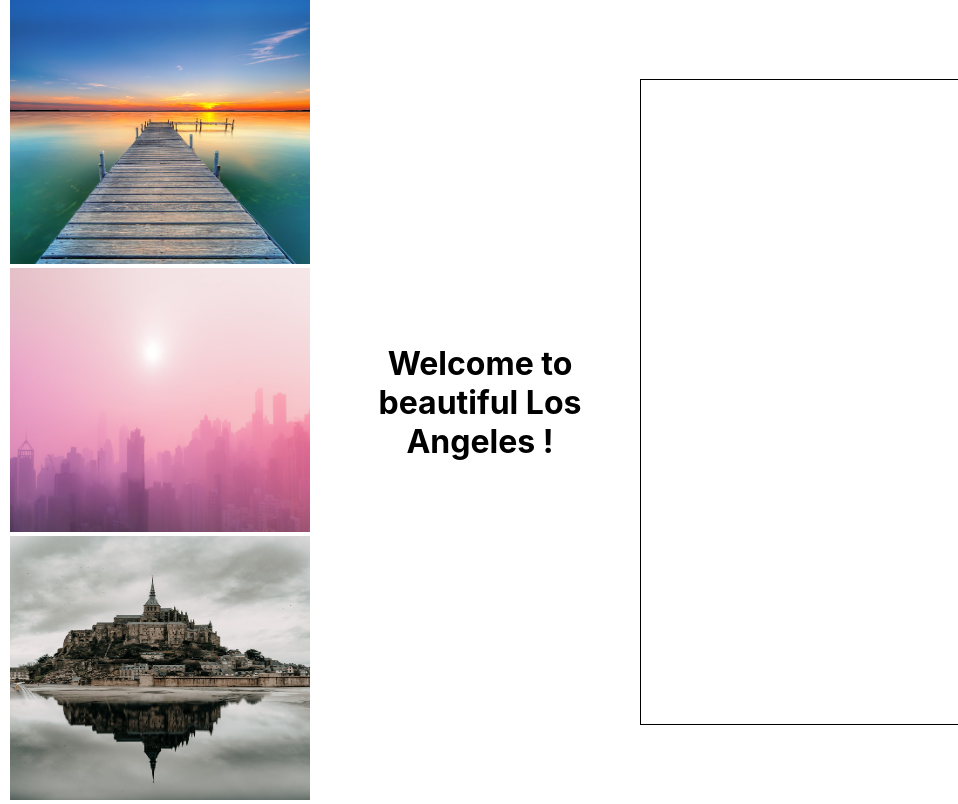
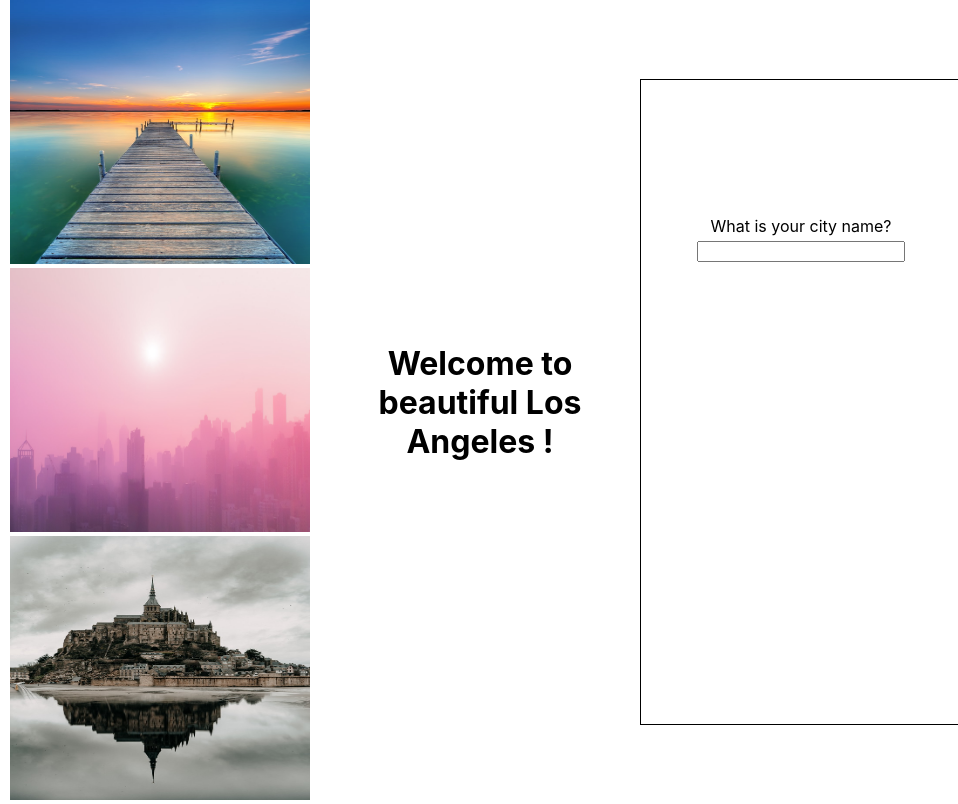
Before and after one commit to abrielcleaver/hb3-react-city-builder, a React (Create React App) app: page / in a window 1280 px wide. Shown: the whole page, without its empty margins (0-958 px from the left). Built offline with nearby package versions, Linux system fonts and the light colour scheme.

Commit message:
Add CityNameInpu component to App but unable to type in input box without getting error

```diff
--- a/src/App.js
+++ b/src/App.js
@@ -33,6 +33,7 @@ function App() {
       </h1>
       <div className='bottom'>
         {/* here, the CityNameInput component takes in the setCityName state handler function */}
+        <CityNameInput />
         <section className='dropdowns'>
           {/*
           render all three Dropdown components (WaterfrontDropdown, SkylineDropdown, CastleDropdown) here.
@@ -41,7 +42,9 @@ function App() {
           */}
         </section>
         {/* here, the SloganForm component takes in the setSlogans state handler function and the slogans array that live in state */}
+        {/* <SloganForm /> */}
         {/* here, the SloganList component takes the array of slogans that lives in state */}
+        {/* <SloganList /> */}
 
       </div>
     </div>
```
